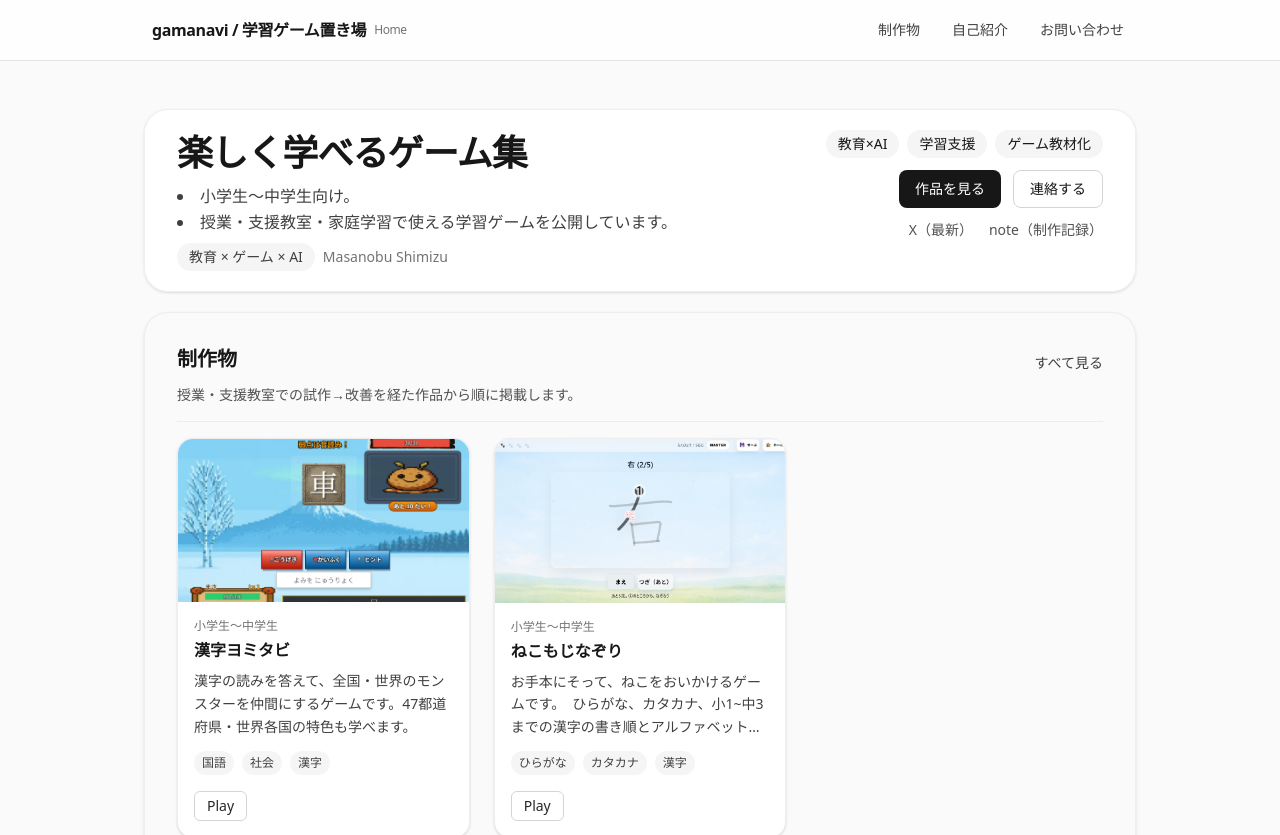
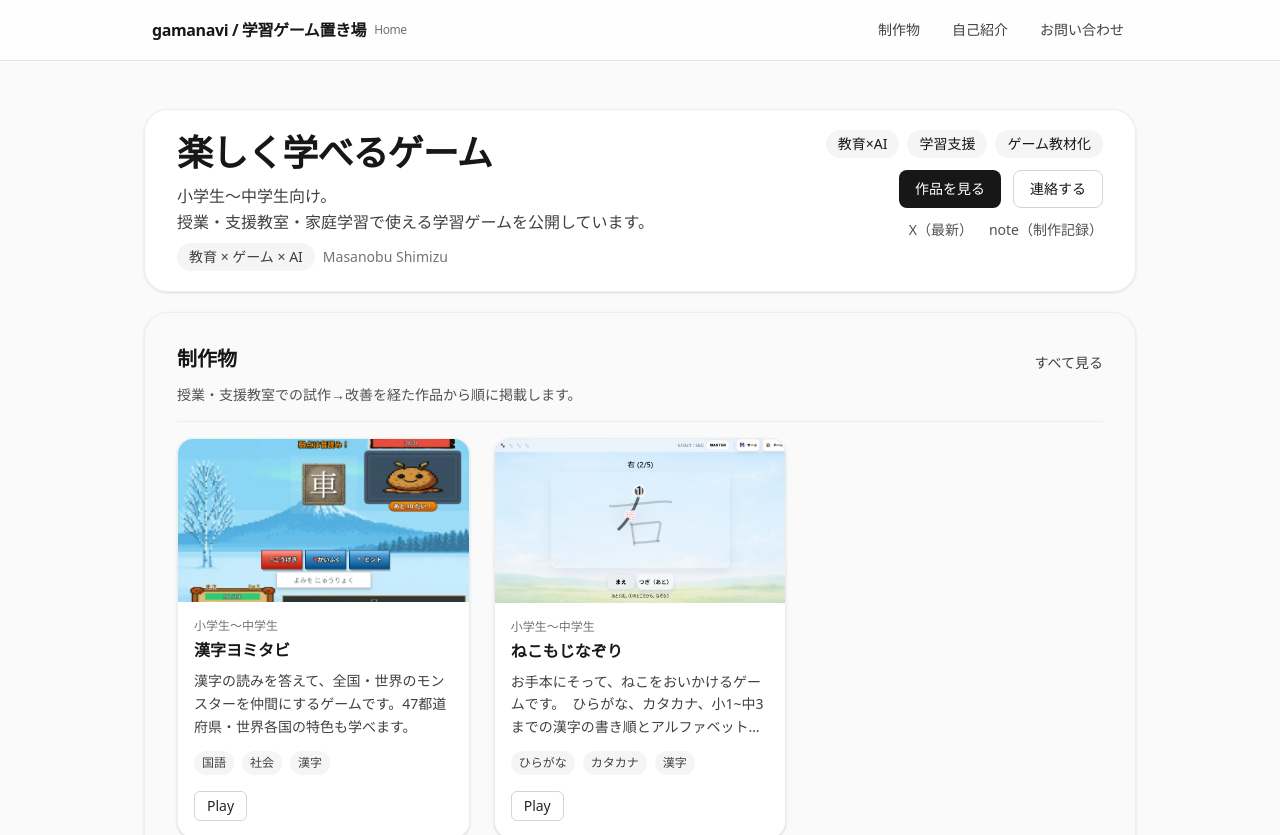
Before and after one commit to shimimasa/gamanavi-portfolio, a Next.js app: page / in a window 1280 px wide. Shown: the top 835 px of the page. Built offline with nearby package versions, Linux system fonts and the light colour scheme.

Commit message:
refactor: simplify homepage title for clarity and update global styles to remove list styles

```diff
--- a/src/app/page.js
+++ b/src/app/page.js
@@ -18,7 +18,7 @@ export default function HomePage() {
           <div className="sm:col-span-7">
             {/* Step1: ファーストビューを「3秒で伝わる」形に寄せる */}
             <h1 className="text-2xl font-semibold leading-tight tracking-tight sm:text-4xl">
-              楽しく学べるゲーム集
+              楽しく学べるゲーム
             </h1>
 
             <p className="mt-2 text-base leading-relaxed text-neutral-700">
--- a/src/styles/globals.css
+++ b/src/styles/globals.css
@@ -30,3 +30,10 @@ html, body { height: 100%; }
       @apply text-inherit;
     }
   }
+  ul{
+    padding-left:0;
+  }
+
+  li{
+    list-style:none;
+  }
```
